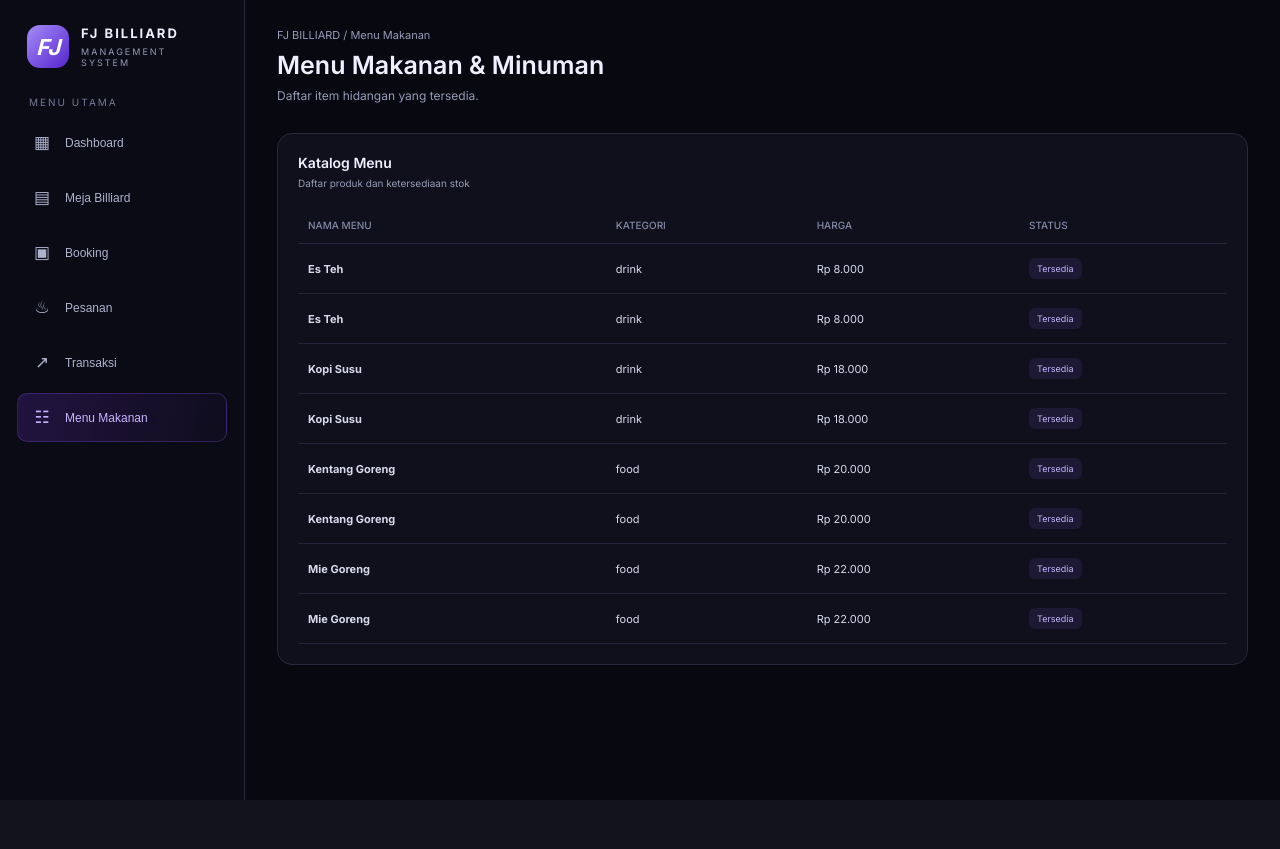
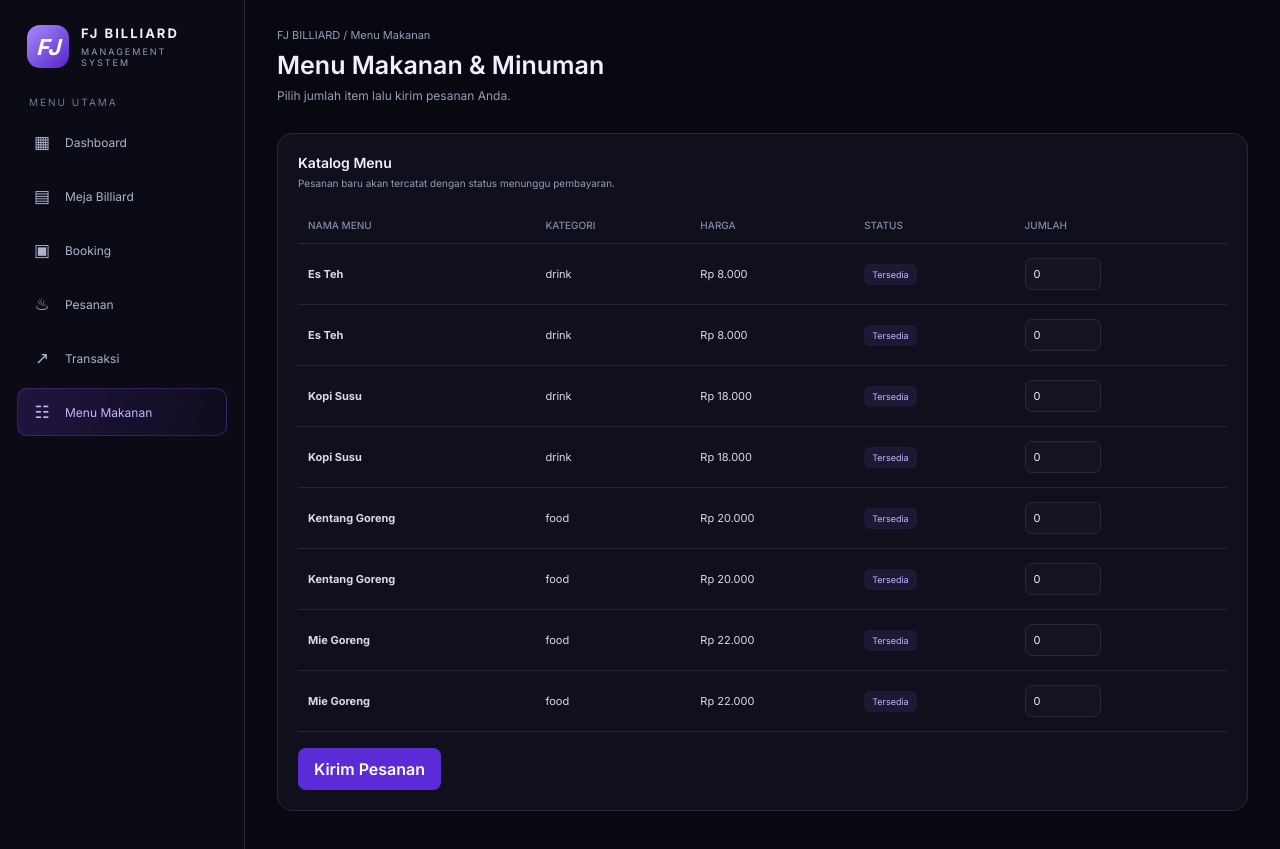
Before and after one commit to Luxurinnn/BILLBITE, a Flask app: page /menu in a window 1280 px wide. Before the commit the page ends 800 px from the top, so only its background shows below. Run offline with Flask 3, Linux system fonts and the light colour scheme; a user stored in the database is signed in; data comes from the database, SQL or seed files in the repository; both versions use the stored data as it was after the commit.

Commit message:
apdet halaman pesanan

```diff
--- a/main.py
+++ b/main.py
@@ -197,20 +197,88 @@ def meja_billiard():
     )
 
 
-@app.route("/menu")
+@app.route("/menu", methods=["GET", "POST"])
 @login_required
 def menu_makanan():
     conn = get_db()
     try:
+        if request.method == "POST":
+            conn.execute("BEGIN IMMEDIATE")
+            available_items = conn.execute(
+                """
+                SELECT id, name, price
+                FROM menu_items
+                WHERE is_available = 1
+                """
+            ).fetchall()
+            selected_items = []
+
+            try:
+                for item in available_items:
+                    quantity = int(
+                        request.form.get(f"quantity_{item['id']}", "0").strip()
+                    )
+                    if quantity < 0:
+                        raise ValueError
+                    if quantity:
+                        selected_items.append((item, quantity))
+            except ValueError:
+                conn.rollback()
+                flash("Jumlah pesanan harus berupa angka nol atau lebih.")
+                return redirect(url_for("menu_makanan"))
+
+            if not selected_items:
+                conn.rollback()
+                flash("Pilih minimal satu makanan atau minuman.")
+                return redirect(url_for("menu_makanan"))
+
+            try:
+                order_number = f"ORD{secrets.token_hex(5).upper()}"
+                cursor = conn.execute(
+                    """
+                    INSERT INTO orders (order_number, customer_id, status)
+                    VALUES (?, ?, 'awaiting_payment')
+                    """,
+                    (order_number, session["user_id"])
+                )
+                conn.executemany(
+                    """
+                    INSERT INTO order_items (
+                        order_id, menu_item_id, item_name, quantity, unit_price
+                    )
+                    VALUES (?, ?, ?, ?, ?)
+                    """,
+                    [
+                        (
+                            cursor.lastrowid,
+                            item["id"],
+                            item["name"],
+                            quantity,
+                            item["price"]
+                        )
+                        for item, quantity in selected_items
+                    ]
+                )
+                conn.commit()
+            except (OverflowError, sqlite3.Error) as error:
+                conn.rollback()
+                flash(f"Pesanan gagal disimpan: {error}")
+                return redirect(url_for("menu_makanan"))
+
+            flash(f"Pesanan {order_number} berhasil dibuat dan menunggu pembayaran.")
+            return redirect(url_for("pesanan_page"))
+
         menu_items = conn.execute(
             "SELECT id, name, category, price, is_available FROM menu_items ORDER BY category, name"
         ).fetchall()
+        available_menu_count = sum(item["is_available"] for item in menu_items)
     finally:
         conn.close()
 
     return render_template(
         "menu.html",
         menu_items=menu_items,
+        available_menu_count=available_menu_count,
         nama=session.get("full_name", "Pengguna"),
         role=session.get("role", "member")
     )
@@ -352,6 +420,8 @@ def pesanan_page():
             """
             SELECT o.order_number, o.status,
                    COALESCE(u.full_name, 'Pelanggan Umum') as customer_name,
+                   (SELECT GROUP_CONCAT(item_name || ' x' || quantity, ', ')
+                    FROM order_items WHERE order_id = o.id) as items,
                    (SELECT SUM(quantity * unit_price) FROM order_items WHERE order_id = o.id) as total_price
             FROM orders o
             LEFT JOIN users u ON o.customer_id = u.id
--- a/templates/menu.html
+++ b/templates/menu.html
@@ -11,7 +11,9 @@
         :root {
             --bg: #080811;
             --panel: #10101c;
+            --panel2: #141421;
             --border: #29283e;
+            --purple2: #5c2bd8;
             --text: #f0efff;
             --muted: #969bb8;
         }
@@ -26,6 +28,11 @@
             background: var(--bg);
             color: var(--text);
             font-family: 'Inter', Arial, sans-serif;
+        }
+
+        button,
+        input {
+            font: inherit;
         }
 
         a {
@@ -235,6 +242,41 @@
             padding: 30px 0;
             text-align: center;
         }
+
+        .flash-message {
+            margin-bottom: 16px;
+            padding: 12px 14px;
+            border: 1px solid #8b5cf644;
+            border-radius: 9px;
+            background: #8b5cf61c;
+            color: #ddd1ff;
+            font-size: 12px;
+        }
+
+        .order-quantity {
+            width: 76px;
+            padding: 8px;
+            border: 1px solid var(--border);
+            border-radius: 7px;
+            background: var(--panel2);
+            color: var(--text);
+        }
+
+        .order-submit {
+            margin-top: 16px;
+            padding: 11px 16px;
+            border: 0;
+            border-radius: 8px;
+            background: var(--purple2);
+            color: white;
+            font-weight: 600;
+            cursor: pointer;
+        }
+
+        .order-submit:disabled {
+            opacity: .55;
+            cursor: not-allowed;
+        }
     </style>
 </head>
 
@@ -263,15 +305,24 @@
                 <div>
                     <div class="crumb">FJ BILLIARD / Menu Makanan</div>
                     <h1>Menu Makanan & Minuman</h1>
-                    <p class="welcome">Daftar item hidangan yang tersedia.</p>
+                    <p class="welcome">Pilih jumlah item lalu kirim pesanan Anda.</p>
                 </div>
             </header>
+
+            {% with messages = get_flashed_messages() %}
+            {% if messages %}
+            {% for message in messages %}
+            <div class="flash-message" role="status">{{ message }}</div>
+            {% endfor %}
+            {% endif %}
+            {% endwith %}
 
             <section class="panel">
                 <div class="panel-head">
                     <h2>Katalog Menu</h2>
-                    <p>Daftar produk dan ketersediaan stok</p>
+                    <p>Pesanan baru akan tercatat dengan status menunggu pembayaran.</p>
                 </div>
+                <form action="{{ url_for('menu_makanan') }}" method="POST">
                     <div class="table-wrap">
                         <table>
                             <thead>
@@ -280,6 +331,7 @@
                                     <th>KATEGORI</th>
                                     <th>HARGA</th>
                                     <th>STATUS</th>
+                                    <th>JUMLAH</th>
                                 </tr>
                             </thead>
                             <tbody>
@@ -294,11 +346,16 @@
                                             {{ 'Tersedia' if item['is_available'] else 'Habis' }}
                                         </span>
                                     </td>
+                                    <td>
+                                        <input class="order-quantity" type="number" min="0" step="1" value="0"
+                                            name="quantity_{{ item['id'] }}" aria-label="Jumlah {{ item['name'] }}"
+                                            {% if not item['is_available'] %}disabled{% endif %}>
+                                    </td>
                                 </tr>
                                 {% endfor %}
                                 {% else %}
                                 <tr>
-                                <td colspan="4">
+                                    <td colspan="5">
                                         <p class="empty-note">Belum ada item menu terdaftar.</p>
                                     </td>
                                 </tr>
@@ -306,6 +363,10 @@
                             </tbody>
                         </table>
                     </div>
+                    <button class="order-submit" type="submit" {% if not available_menu_count %}disabled{% endif %}>
+                        Kirim Pesanan
+                    </button>
+                </form>
             </section>
         </main>
     </div>
```
Also changed, not shown: templates/pesanan.html (+21 -1 lines), fj_billiard.db. Lines whose indentation alone changed are shown as unchanged.
